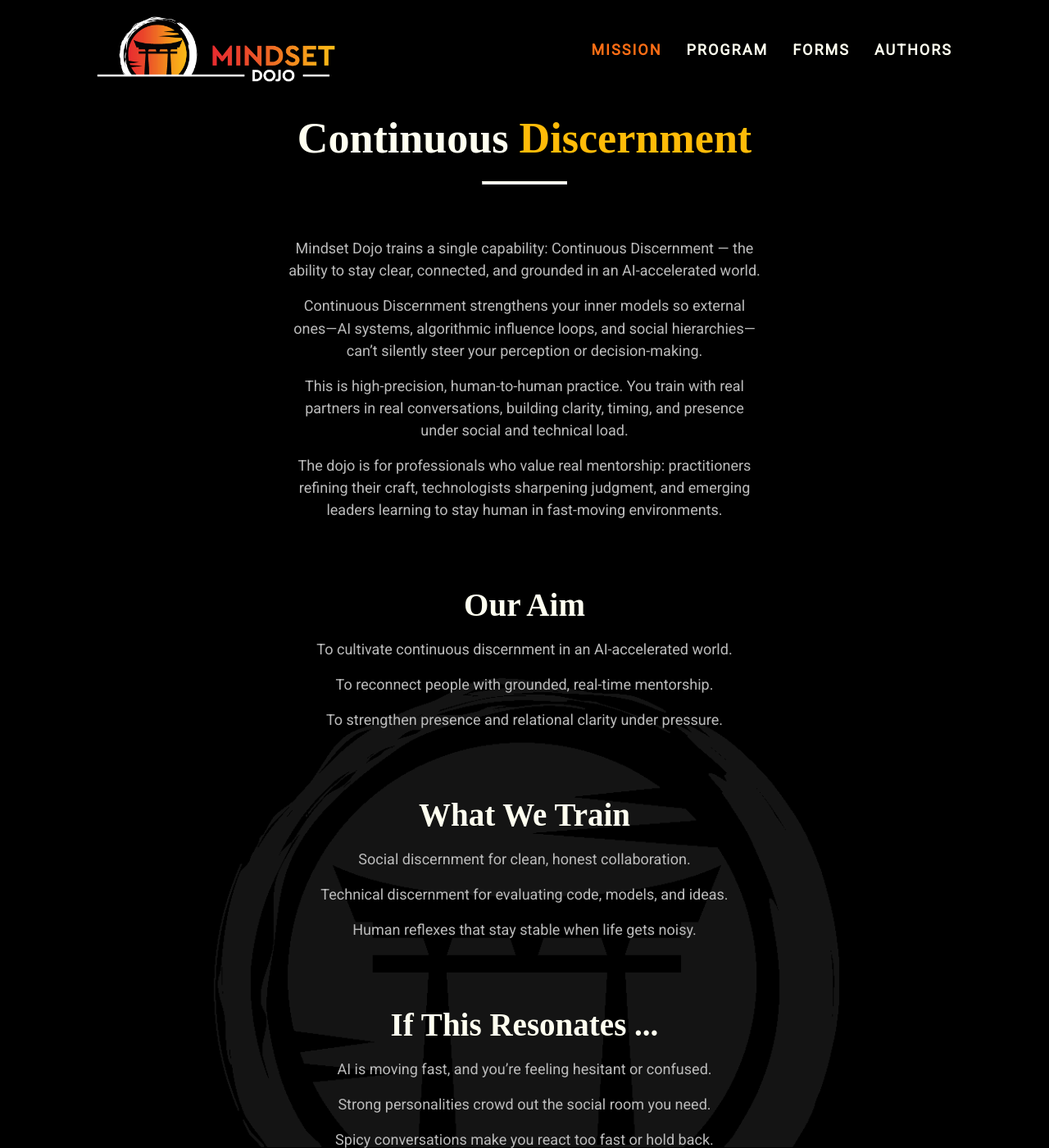
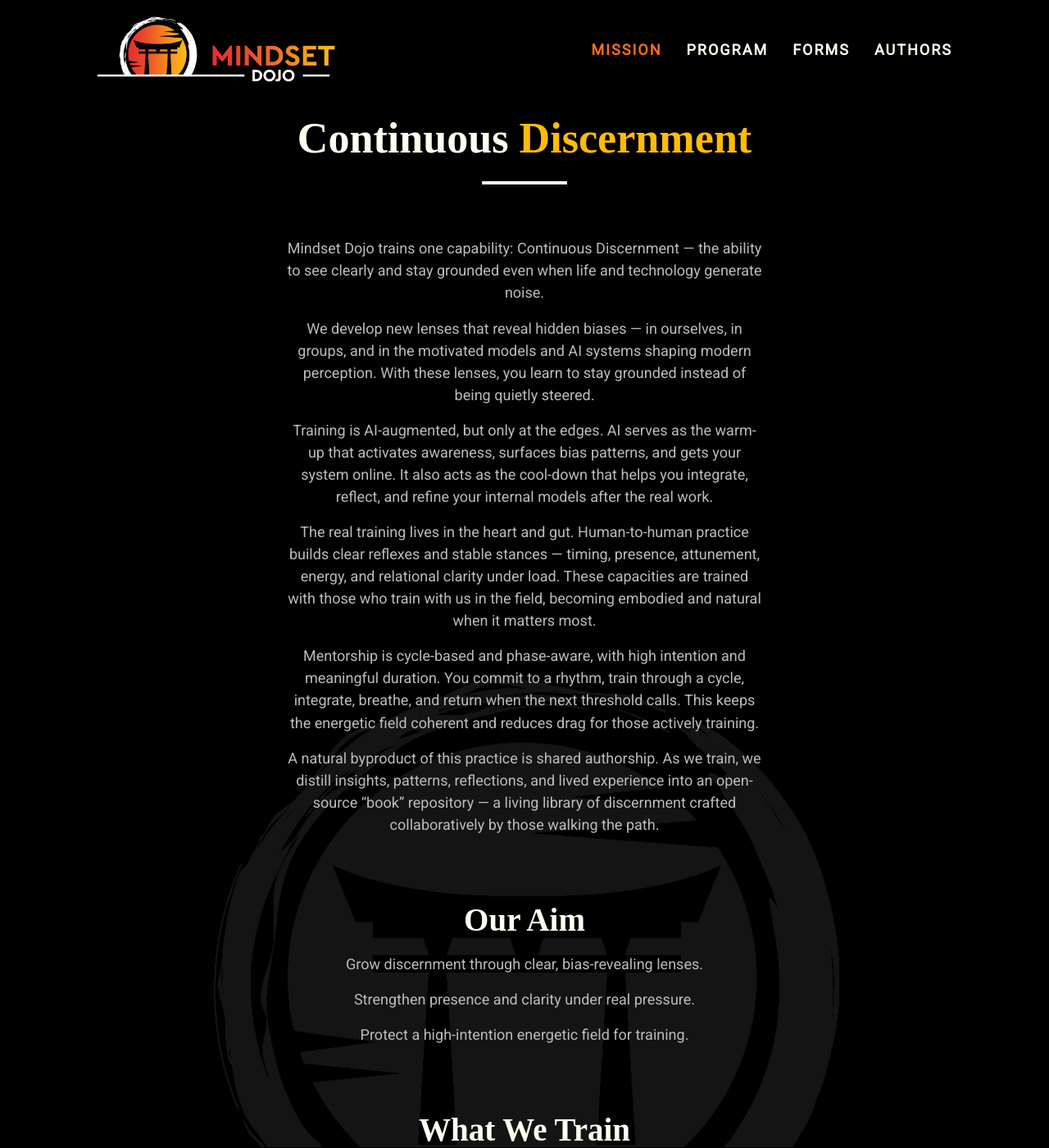
Before and after one commit to mindset-dojo/mindset-dojo.github.io, a Jekyll site: the page built from mission.md, in a window 1280 px wide and 1400 px high. Shown: the whole window at 82% size. Built offline with Jekyll 4.4.1, drawn with Linux system fonts in a browser that asks for light colours; some web fonts are replaced; some of the changed text lies outside the part shown.

Commit message:
refactor(pages): mission page positioning

```diff
--- a/_data/sections/mission.yaml
+++ b/_data/sections/mission.yaml
@@ -2,21 +2,32 @@
 mantra: "Continuous Discernment"
 mantra_mark: "Discernment"
 description: |
-  Mindset Dojo trains a single capability:
-  Continuous Discernment — the ability to stay clear, connected, and grounded
-  in an AI-accelerated world.
+  Mindset Dojo trains one capability: Continuous Discernment — the ability to
+  see clearly and stay grounded even when life and technology generate noise.
 
-  Continuous Discernment strengthens your inner models so external ones—AI
-  systems, algorithmic influence loops, and social hierarchies—can't silently
-  steer your perception or decision-making.
+  We develop new lenses that reveal hidden biases — in ourselves, in groups, and
+  in the motivated models and AI systems shaping modern perception. With these
+  lenses, you learn to stay grounded instead of being quietly steered.
 
-  This is high-precision, human-to-human practice. You train with real partners
-  in real conversations, building clarity, timing, and presence under social
-  and technical load.
+  Training is AI-augmented, but only at the edges. AI serves as the warm-up that
+  activates awareness, surfaces bias patterns, and gets your system online. It
+  also acts as the cool-down that helps you integrate, reflect, and refine your
+  internal models after the real work.
 
-  The dojo is for professionals who value real mentorship: practitioners
-  refining their craft, technologists sharpening judgment, and emerging
-  leaders learning to stay human in fast-moving environments.
+  The real training lives in the heart and gut. Human-to-human practice builds
+  clear reflexes and stable stances — timing, presence, attunement, energy, and
+  relational clarity under load. These capacities are trained with those who
+  train with us in the field, becoming embodied and natural when it matters most.
+
+  Mentorship is cycle-based and phase-aware, with high intention and meaningful
+  duration. You commit to a rhythm, train through a cycle, integrate, breathe,
+  and return when the next threshold calls. This keeps the energetic field
+  coherent and reduces drag for those actively training.
+
+  A natural byproduct of this practice is shared authorship. As we train, we
+  distill insights, patterns, reflections, and lived experience into an
+  open-source "book" repository — a living library of discernment crafted
+  collaboratively by those walking the path.
 sections:
   - type: markdown
     data:
@@ -25,24 +36,24 @@ sections:
     data:
       label: "Our Aim"
       items:
-        - "To cultivate continuous discernment in an AI-accelerated world."
-        - "To reconnect people with grounded, real-time mentorship."
-        - "To strengthen presence and relational clarity under pressure."
+        - "Grow discernment through clear, bias-revealing lenses."
+        - "Strengthen presence and clarity under real pressure."
+        - "Protect a high-intention energetic field for training."
   - type: text
     data:
       label: "What We Train"
       items:
-        - "Social discernment for clean, honest collaboration."
-        - "Technical discernment for evaluating code, models, and ideas."
-        - "Human reflexes that stay stable when life gets noisy."
+        - "Social Discernment for clean, grounded collaboration."
+        - "Technical Discernment for clarity with code and ideas."
+        - "Embodied reflexes and stances under real-world load."
   - type: text
     data:
       label: "If This Resonates ..."
       items:
-        - "AI is moving fast, and you’re feeling hesitant or confused."
-        - "Strong personalities crowd out the social room you need."
-        - "Spicy conversations make you react too fast or hold back."
-        - "Open-source calls, but you’re stuck talking about starting."
+        - "AI feels persuasive and you want to see through its biases."
+        - "Strong personalities distort the field and drain clarity."
+        - "Tense moments trigger habits you want to unwind cleanly."
+        - "You want to build, but need a clearer internal signal."
   - type: quote
     data:
       text: "Discernment grows with training. The door is open for you."
@@ -54,6 +65,6 @@ sections:
   - type: authors
     data:
       leadership_flow:
-        label: "⛩️💫 Practitioners"
+        label: "⛩️💫 Authors"
         limit: 16
 ...
--- a/_data/sections/program.yaml
+++ b/_data/sections/program.yaml
@@ -178,6 +178,6 @@ sections:
   - type: authors
     data:
       leadership_flow:
-        label: "⛩️💫 Practitioners"
+        label: "⛩️💫 Authors"
         limit: 16
 ...
```
